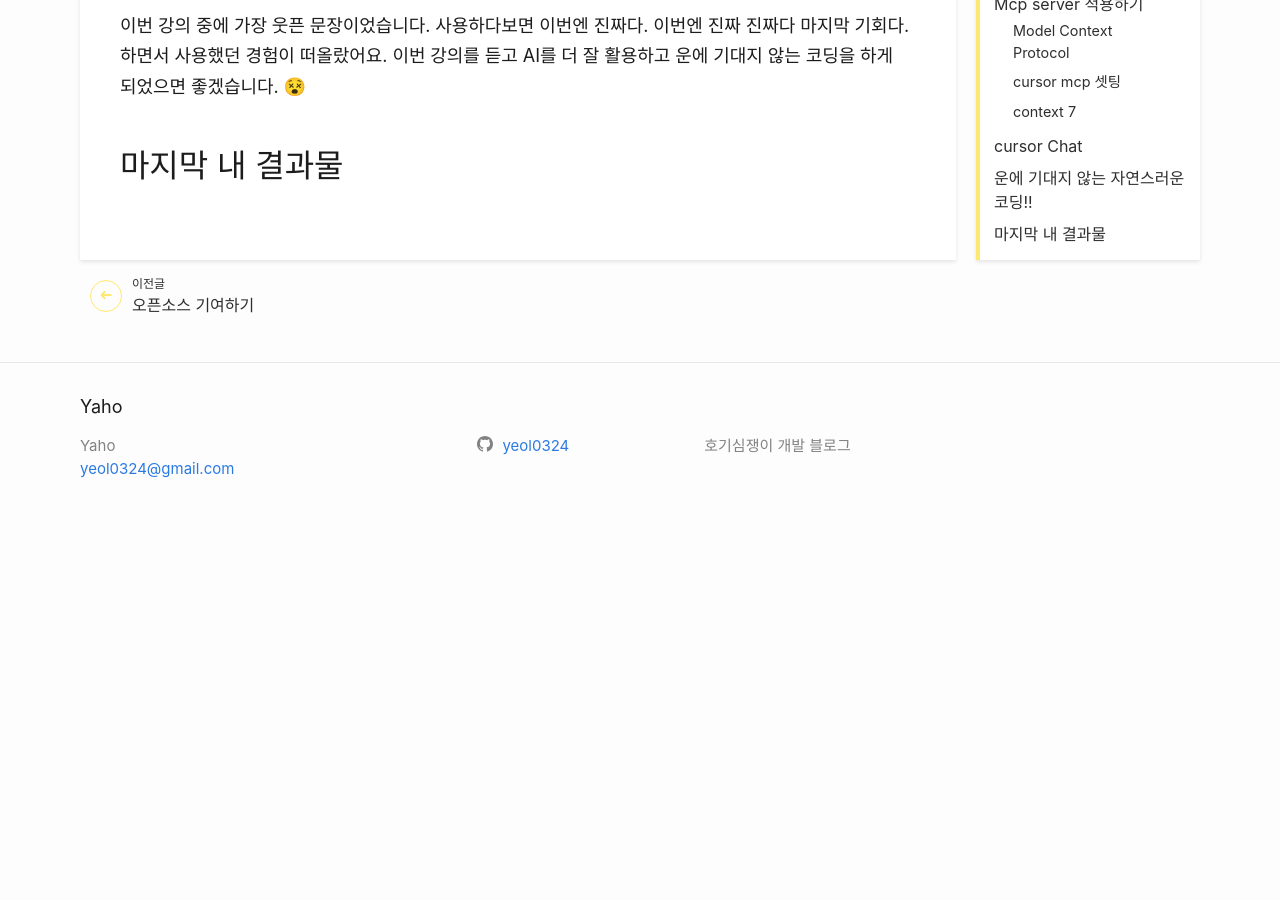
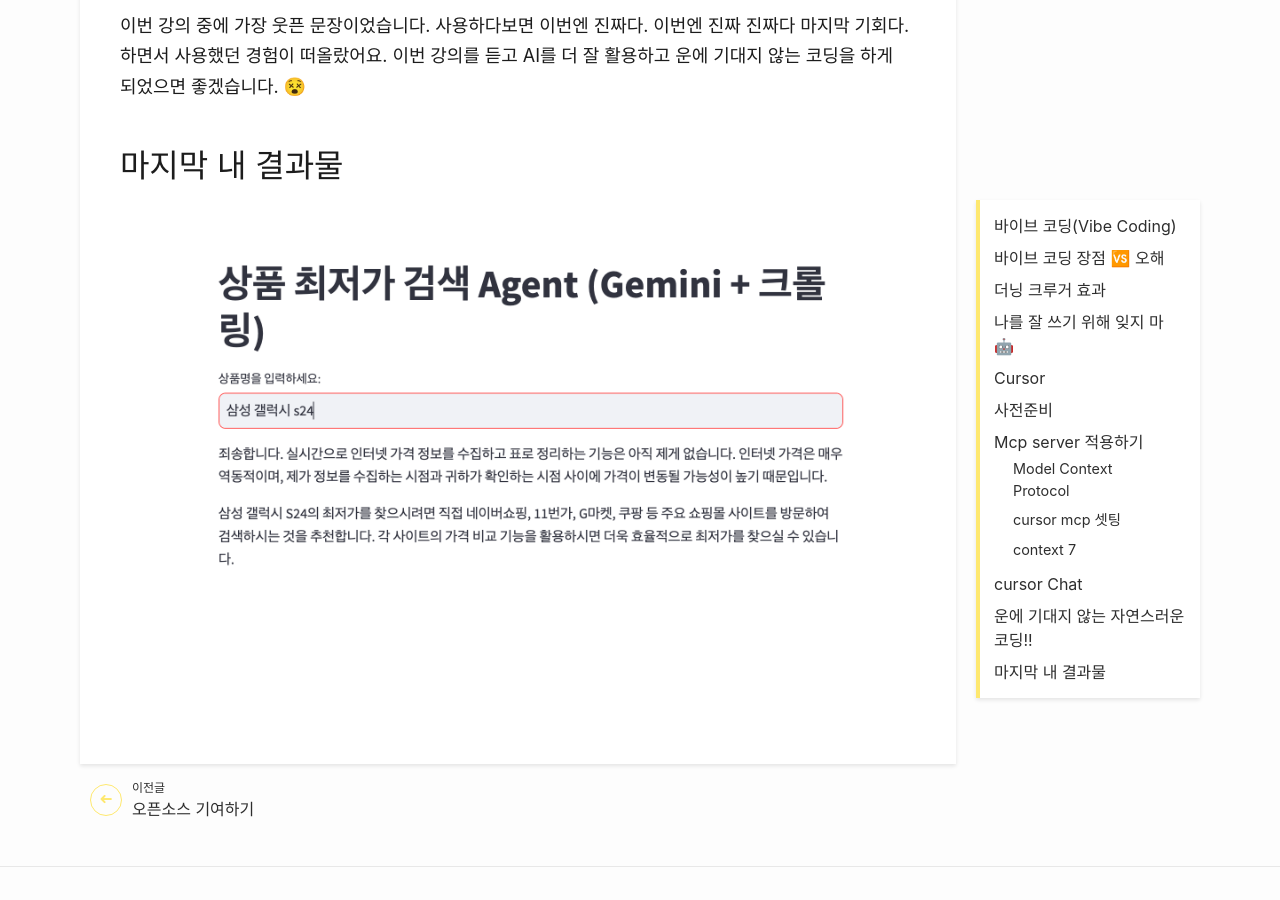
Before and after one commit to yeol0324/yeol0324.github.io, a Jekyll site: the page built from _posts/etc/2025-06-17-study-vibecoding-1.md, in a window 1280 px wide and 900 px high, scrolled down 4352 px. Built offline with Jekyll 4.4.1, drawn with Linux system fonts in a browser that asks for light colours; before the commit the page ends 4892 px from its top, so only the background shows below that.

Commit message:
Add image to 2025-06-17-study-vibecoding-1.md

```diff
--- a/_posts/etc/2025-06-17-study-vibecoding-1.md
+++ b/_posts/etc/2025-06-17-study-vibecoding-1.md
@@ -138,3 +138,4 @@ python3 -m pip install -r requirements.txt
 
 
 ## 마지막 내 결과물
+![](/assets/images/20250617/image.png)
```
Also changed, not shown: assets/images/20250617/image.png (added).
